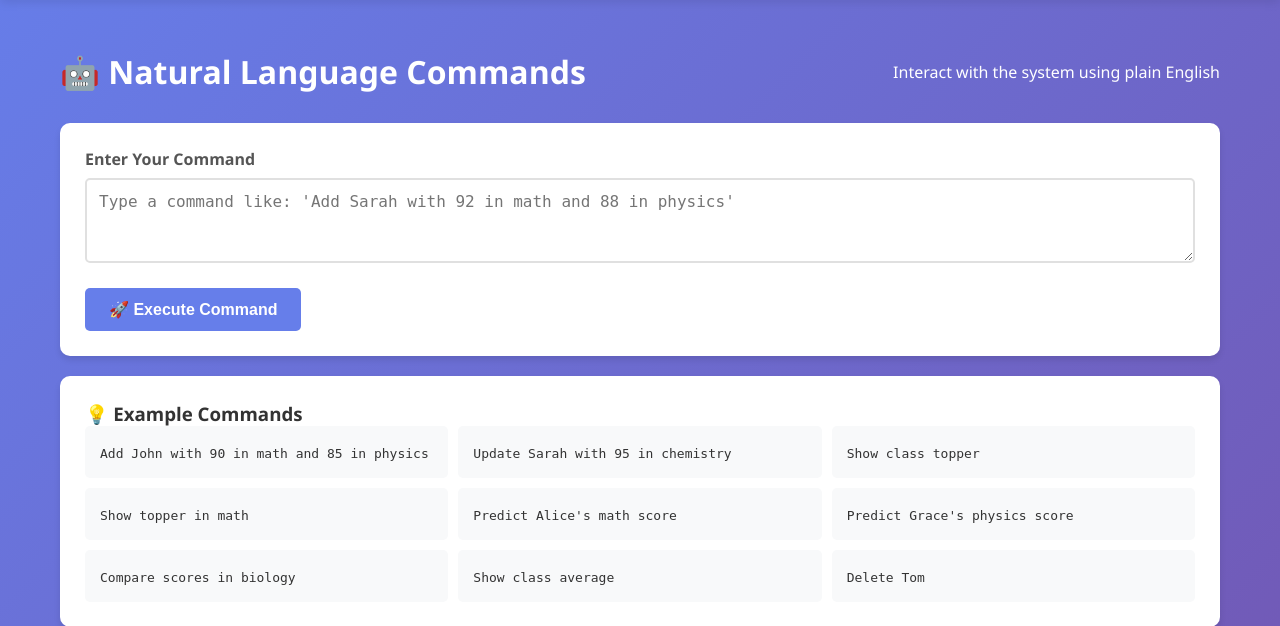
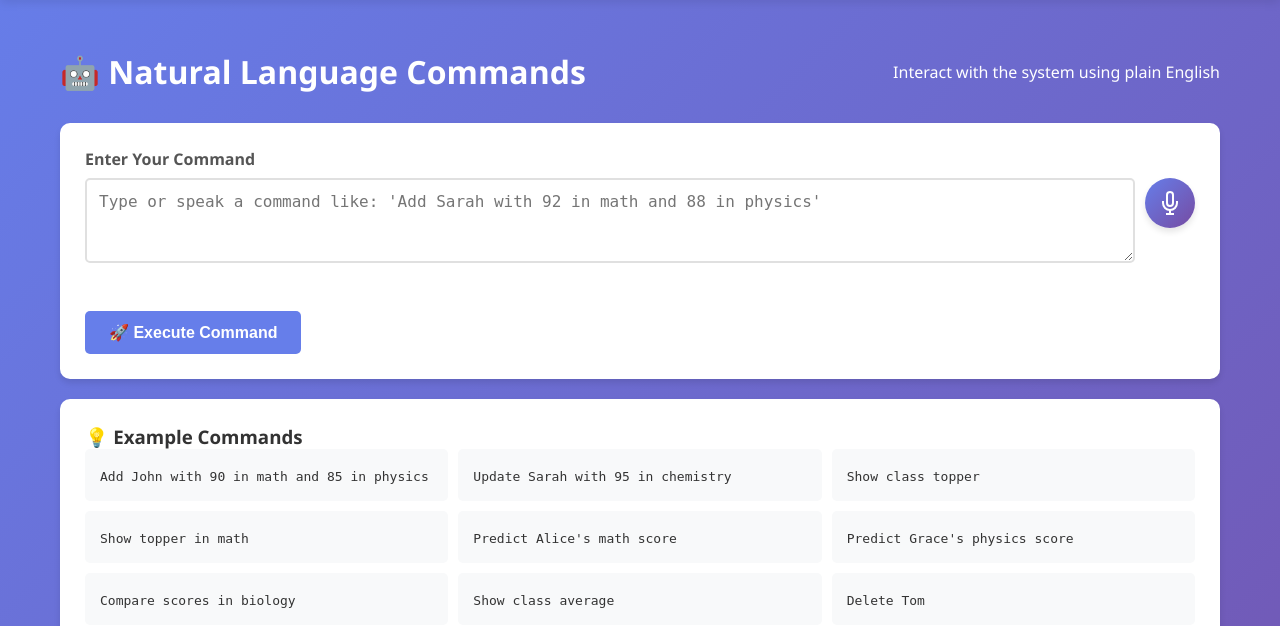
Before and after one commit to darkShadow-exe/ScoreSense, a Flask app: page /command in a window 1280 px wide. Shown: the part 63-689 px from the top of the page. Run offline with Flask 3, Linux system fonts and the light colour scheme.

Commit message:
Add on-device audio transcription for command input using Web Speech API

```diff
--- a/static/styles.css
+++ b/static/styles.css
@@ -732,6 +732,91 @@ body {
     margin-bottom: 15px;
 }
 
+/* Command Input with Microphone */
+.command-input-wrapper {
+    position: relative;
+    display: flex;
+    gap: 10px;
+    align-items: flex-start;
+}
+
+.command-input-wrapper textarea {
+    flex: 1;
+}
+
+.mic-button {
+    background: linear-gradient(135deg, #667eea 0%, #764ba2 100%);
+    border: none;
+    border-radius: 50%;
+    width: 50px;
+    height: 50px;
+    display: flex;
+    align-items: center;
+    justify-content: center;
+    cursor: pointer;
+    color: white;
+    transition: all 0.3s ease;
+    box-shadow: 0 4px 6px rgba(0, 0, 0, 0.1);
+    flex-shrink: 0;
+}
+
+.mic-button:hover {
+    transform: translateY(-2px);
+    box-shadow: 0 6px 12px rgba(0, 0, 0, 0.15);
+}
+
+.mic-button:active {
+    transform: translateY(0);
+}
+
+.mic-button.listening {
+    background: linear-gradient(135deg, #f093fb 0%, #f5576c 100%);
+    animation: pulse 1.5s ease-in-out infinite;
+}
+
+@keyframes pulse {
+    0%, 100% {
+        transform: scale(1);
+        box-shadow: 0 4px 6px rgba(0, 0, 0, 0.1);
+    }
+    50% {
+        transform: scale(1.1);
+        box-shadow: 0 6px 20px rgba(245, 87, 108, 0.4);
+    }
+}
+
+.mic-button svg {
+    width: 24px;
+    height: 24px;
+}
+
+.speech-status {
+    margin-top: 8px;
+    padding: 8px 12px;
+    border-radius: 6px;
+    font-size: 0.9rem;
+    min-height: 20px;
+    transition: all 0.3s ease;
+}
+
+.speech-status.listening {
+    background: #e3f2fd;
+    color: #1976d2;
+    border-left: 4px solid #1976d2;
+}
+
+.speech-status.success {
+    background: #e8f5e9;
+    color: #2e7d32;
+    border-left: 4px solid #2e7d32;
+}
+
+.speech-status.error {
+    background: #ffebee;
+    color: #c62828;
+    border-left: 4px solid #c62828;
+}
+
 /* Footer */
 footer {
     text-align: center;
--- a/templates/command.html
+++ b/templates/command.html
@@ -30,9 +30,20 @@
             <form method="POST" action="/command">
                 <div class="form-group">
                     <label for="command">Enter Your Command</label>
-                    <textarea id="command" name="command" rows="3"
-                              placeholder="Type a command like: 'Add Sarah with 92 in math and 88 in physics'"
-                              required></textarea>
+                    <div class="command-input-wrapper">
+                        <textarea id="command" name="command" rows="3"
+                                  placeholder="Type or speak a command like: 'Add Sarah with 92 in math and 88 in physics'"
+                                  required></textarea>
+                        <button type="button" id="mic-btn" class="mic-button" title="Click to speak">
+                            <svg width="24" height="24" viewBox="0 0 24 24" fill="none" stroke="currentColor" stroke-width="2">
+                                <path d="M12 1a3 3 0 0 0-3 3v8a3 3 0 0 0 6 0V4a3 3 0 0 0-3-3z"></path>
+                                <path d="M19 10v2a7 7 0 0 1-14 0v-2"></path>
+                                <line x1="12" y1="19" x2="12" y2="23"></line>
+                                <line x1="8" y1="23" x2="16" y2="23"></line>
+                            </svg>
+                        </button>
+                    </div>
+                    <div id="speech-status" class="speech-status"></div>
                 </div>
                 <button type="submit" class="btn btn-primary">🚀 Execute Command</button>
             </form>
@@ -221,6 +232,7 @@
         </div>
     </div>
 
+    <script src="{{ url_for('static', filename='script.js') }}"></script>
     <script>
         function fillCommand(text) {
             document.getElementById('command').value = text.trim();
```
Also changed, not shown: static/script.js (+134 -0 lines).
